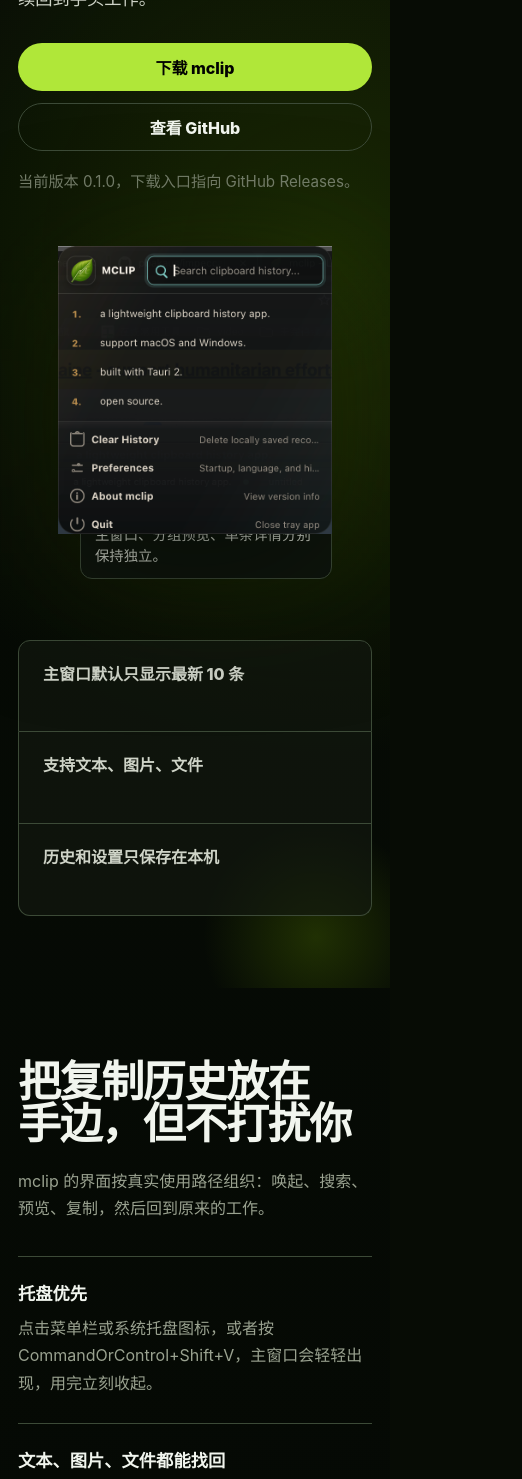
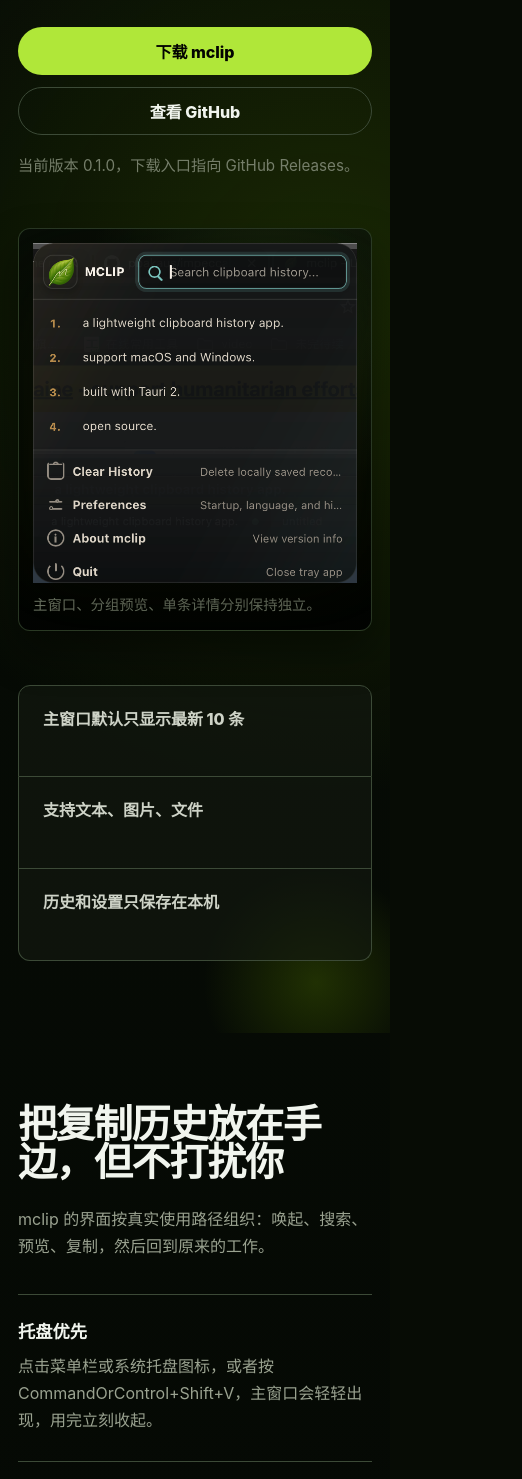
Before and after one commit to bells/mclip, an Astro site in the folder site/: page /zh in a window 390 px wide. Shown: the part 473-1952 px from the top of the page, 522 px wide, since content can reach past the window. Built offline with nearby package versions, Linux system fonts and the light colour scheme; Astro itself is replaced by a stand-in of ours.

Commit message:
fix mobile

```diff
--- a/site/src/styles/global.css
+++ b/site/src/styles/global.css
@@ -41,6 +41,7 @@
   min-width: 320px;
   margin: 0;
   color: var(--text);
+  overflow-x: clip;
   background:
     radial-gradient(circle at 84% 12%, oklch(0.48 0.14 128 / 0.32), transparent 31rem),
     radial-gradient(circle at 4% 72%, oklch(0.34 0.08 150 / 0.34), transparent 26rem),
@@ -112,6 +113,38 @@
 .text-page {
   width: min(var(--max), calc(100vw - var(--page-x) * 2));
   margin-inline: auto;
+}
+
+.hero-content,
+.hero-figure,
+.section-heading,
+.feature-row,
+.feature-row h3,
+.feature-row p,
+.agent-cli-board,
+.agent-cli-copy,
+.agent-terminal,
+.agent-points,
+.agent-points article,
+.agent-points h3,
+.agent-points p,
+.privacy-band,
+.install-row,
+.install-row h3,
+.install-row p,
+.faq-list {
+  min-width: 0;
+}
+
+.hero-content,
+.section-heading,
+.feature-row,
+.agent-cli-copy,
+.agent-points,
+.privacy-band,
+.install-row,
+.faq-list {
+  overflow-wrap: anywhere;
 }
 
 .topbar {
@@ -272,6 +305,7 @@
   position: relative;
   margin-bottom: 0;
   animation: image-rise 700ms cubic-bezier(0.16, 1, 0.3, 1) 80ms both;
+  isolation: isolate;
 }
 
 .hero-figure::before {
@@ -478,6 +512,7 @@
 
 .agent-terminal pre {
   overflow-x: auto;
+  max-width: 100%;
   margin: 0 0 18px;
   padding: 13px 14px;
   color: var(--ink);
@@ -690,6 +725,10 @@
 }
 
 @media (max-width: 620px) {
+  .site-hero {
+    padding-top: 16px;
+  }
+
   .topbar {
     align-items: flex-start;
   }
@@ -710,15 +749,50 @@
   }
 
   h2 {
-    font-size: clamp(2rem, 11vw, 3.3rem);
+    font-size: clamp(2rem, 10vw, 3.05rem);
+  }
+
+  .hero-shell {
+    gap: 34px;
+    padding-top: 44px;
+    padding-bottom: 38px;
   }
 
   .hero-actions .button {
     width: 100%;
   }
 
+  .hero-figure {
+    width: min(100%, 420px);
+    margin-inline: auto;
+    padding: 14px;
+    overflow: hidden;
+    background:
+      radial-gradient(circle at 72% 20%, oklch(0.36 0.08 132 / 0.5), transparent 12rem),
+      linear-gradient(180deg, oklch(0.15 0.018 138), oklch(0.1 0.012 138));
+    border: 1px solid oklch(0.42 0.052 138 / 0.62);
+    border-radius: var(--radius);
+    box-shadow: 0 20px 42px oklch(0.05 0.01 138 / 0.42);
+  }
+
+  .hero-figure::before {
+    inset: 16% 6% 18%;
+    opacity: 0.55;
+    filter: blur(42px);
+  }
+
+  .hero-product {
+    width: 100%;
+    filter: drop-shadow(0 18px 34px oklch(0.04 0.01 138 / 0.46));
+  }
+
   .hero-figure figcaption {
-    margin-top: -22px;
+    max-width: 100%;
+    margin: 12px 0 0;
+    padding: 0;
+    color: var(--dim);
+    background: transparent;
+    border: 0;
   }
 
   .feature-row,
@@ -738,6 +812,16 @@
 
   .agent-cli-board {
     padding: 24px;
+    overflow: hidden;
+  }
+
+  .agent-terminal pre {
+    overflow-x: auto;
+  }
+
+  .agent-terminal code {
+    white-space: pre-wrap;
+    overflow-wrap: anywhere;
   }
 
   .site-footer {
```
Also changed, not shown: site/tests/content.test.mjs (+10 -0 lines).
